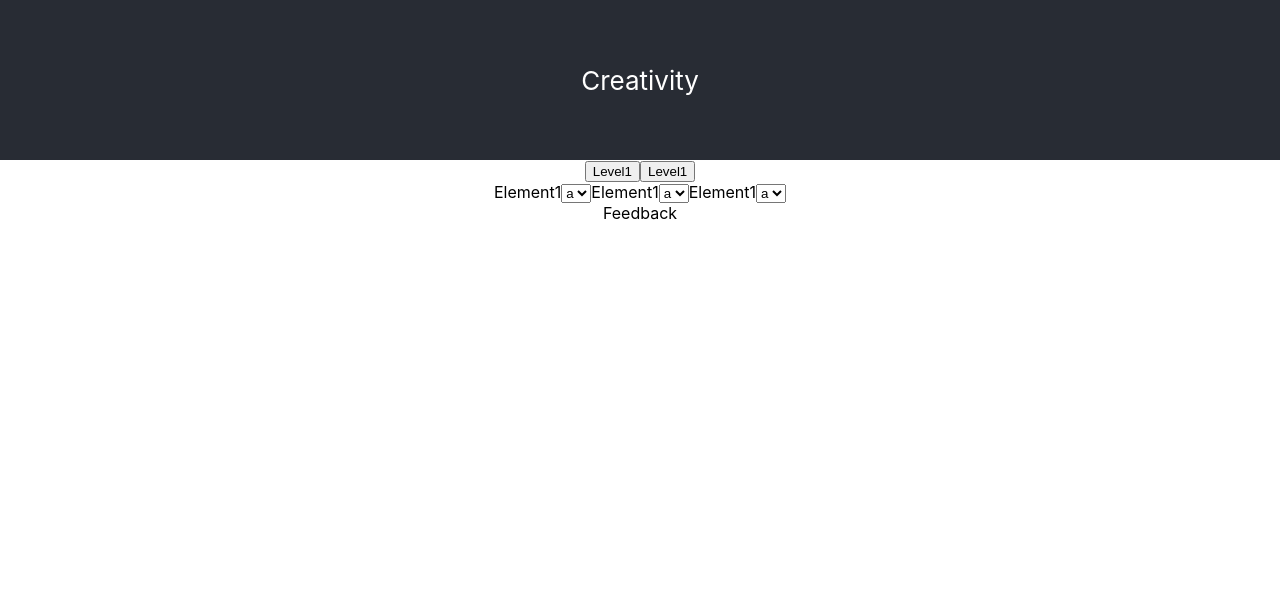
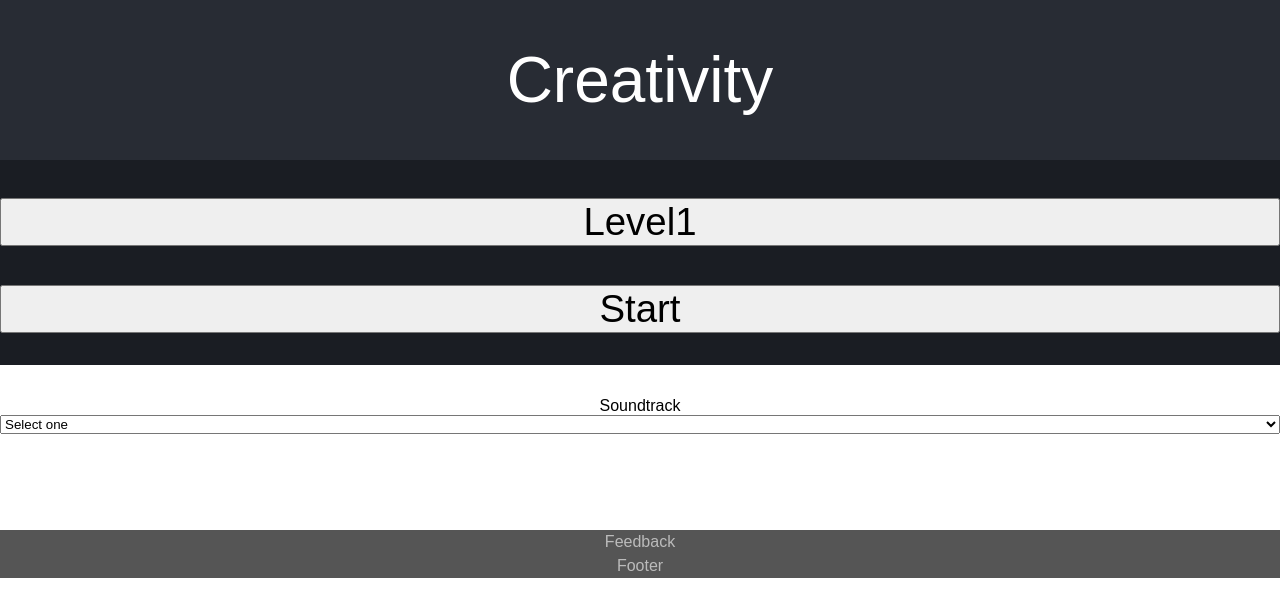
Before and after one commit to xd43vild69/react-creativity, a React (Create React App) app: page / in a window 1280 px wide. Shown: the top 616 px of the page. Built offline with nearby package versions, Linux system fonts and the light colour scheme.

Commit message:
include structure for cmps creativity project

```diff
--- a/src/App.css
+++ b/src/App.css
@@ -1,11 +1,10 @@
-.App {
-  text-align: center;
+* {
+  box-sizing: border-box;
+  font-family: ’Lato’, sans-serif;
+  margin: 0;
+  padding: 0;
 }
 
-.App-logo {
-  height: 40vmin;
-  pointer-events: none;
-}
 
 @media (prefers-reduced-motion: no-preference) {
   .App-logo {
@@ -14,13 +13,13 @@
 }
 
 .App-header {
-  background-color: #282c34;
+  background-color: hsl(220, 13%, 18%);
   min-height: 20vh;
   display: flex;
   flex-direction: column;
   align-items: center;
   justify-content: center;
-  font-size: calc(10px + 2vmin);
+  font-size: 5vw;
   color: white;
 }
 
@@ -36,3 +35,58 @@
     transform: rotate(360deg);
   }
 }
+
+.buttonElements {
+  display: flex;
+  flex-direction: column;
+  background-color: hsl(220, 14%, 12%);
+  padding-bottom: 2em;
+}
+
+.buttonElements button {
+  margin-top: 1em;
+  font-size: 3vw;
+}
+
+.DDLElements {
+  display: flex;
+  flex-direction: column;
+}
+
+.DropdownElement {
+  display: flex;
+  flex-direction: column;
+  padding-bottom: 1em;
+  margin-top: 2em;
+}
+
+.DropdownElement label {
+  display: flex;
+  flex-direction: column;
+  /* margin-bottom: 0.5em; */
+}
+
+.App {
+  text-align: center;
+  display: flex;
+  min-height: 100vh;
+  flex-direction: column;
+}
+
+.container {
+  /* background-color: rgb(177, 104, 104); */
+  min-height: 10vh;
+  flex: 1;
+}
+
+footer {
+  background-color: #555;
+  color: #bbb;
+  line-height: 1.5;
+}
+
+.feedback {
+  display: flex;
+  flex-direction: column;
+  flex-wrap: wrap;
+}
--- a/src/App.tsx
+++ b/src/App.tsx
@@ -1,5 +1,4 @@
 import React from 'react';
-import logo from './logo.svg';
 import './App.css';
 import CreativityManager from './components/CreativityManager';
 
--- a/src/components/ButtonElements.tsx
+++ b/src/components/ButtonElements.tsx
@@ -1,14 +1,31 @@
-import React from 'react'
+import { FC, useState } from 'react'
+import { createSolutionBuilderWithWatchHost } from 'typescript';
 
-const ButtonElements = () => {
+interface Props {
+    name: string
+}
+
+const ButtonElements: FC<{ name: string }> = ({ name }: Props) => {
+
+    const [levelName, setLevelName] = useState<string>("Level1");
+    const [counter, setCounter] = useState<number>(0);
 
     const addTask = (): void => {
-        console.log("xxx");
+        if (counter === 0){
+            setLevelName("Level 2");
+            setCounter(1);
+        }else if (counter ===1){
+            setLevelName("Level 3");
+            setCounter(2);
+        }else if (counter === 2){
+            setLevelName("Level 1");
+            setCounter(0);
+        }
     }
 
     return (
         <>
-            <button onClick={addTask}>Level1</button>
+            <button className="btnElement" onClick={addTask}>{levelName}</button>
         </>
     )
 }
--- /dev/null
+++ b/src/components/ButtonStart.tsx
@@ -0,0 +1,23 @@
+import { FC, useState } from 'react'
+import { createSolutionBuilderWithWatchHost } from 'typescript';
+
+interface Props {
+    name: string
+}
+
+const ButtonStart: FC<{ name: string }> = ({ name }: Props) => {
+
+    const [levelName, setLevelName] = useState<string>("Start");
+
+    const addTask = (): void => {
+
+    }
+
+    return (
+        <>
+            <button className="btnElement" onClick={addTask}>{levelName}</button>
+        </>
+    )
+}
+
+export default ButtonStart
--- a/src/components/CreativityManager.tsx
+++ b/src/components/CreativityManager.tsx
@@ -1,23 +1,29 @@
-import React from 'react'
-import DropdownElements from './DropdownElements'
+
+import DropdownElements, { IElements } from './DropdownElements'
 import ButtonElements from './ButtonElements'
 import Feedback from './Feedback'
+import ButtonStart from './ButtonStart'
 
 const CreativityManager = () => {
+
+const arrayElements: Array<IElements> = [{label:"1", value:"2"}, {label:"1x", value:"2x"}, {label:"1x", value:"2y"}]
+
     return (
         <div>
-            <div className="buttons">
-                <ButtonElements />
-                <ButtonElements />
+            <div className="buttonElements">
+                <ButtonElements name="Level" />
+                <ButtonStart name="Start" />
             </div>
-            <div className="Elements">
-                <DropdownElements />
-                <DropdownElements />
-                <DropdownElements />
+            <div className="DDLElements">
+                <DropdownElements name="Soundtrack" options={arrayElements} />
+                {/* <DropdownElements name="Composition Elements" options={arrayElements} />
+                <DropdownElements name="Themes" options={arrayElements} /> */}
             </div>
-            <div className="feedback">
+            <div className="container"></div>
+            <footer className="feedback">
                 <Feedback />
-            </div>
+                <div>Footer</div>
+            </footer>
         </div>
     )
 }
--- a/src/components/DropdownElements.tsx
+++ b/src/components/DropdownElements.tsx
@@ -1,15 +1,34 @@
-import React from 'react'
+import { FC, useState } from 'react'
 
-const DropdownElements = () => {
+export interface IElements {
+    label: string,
+    value: string
+}
+
+interface Props {
+    name: string
+    options?: IElements[]
+}
+
+const DropdownElements: FC<{ name: string, options: IElements[] }> = ({ name, options }: Props) => {
+
+    const [optionsElement, setOptionElements] = useState<IElements[]>([]);
+
+    //let ddlElements = optionsElement ?? [{ label: " ", value: " " }];
+
+    //setOptionElements(options);
+
+    console.log(options);
+
     return (
-        <>
-            <label>Element1</label>
+        <div className="DropdownElement">
+            <label>{name}</label>
+            {/* {fruit} */}
             <select>
-                <option value="1">a</option>
-                <option value="2">b</option>
-                <option value="3">c</option>
+                <option value="-1">Select one</option>
+                {options?.map((fruit) => <option value={fruit.label}>{fruit.label}</option>)}
             </select>
-        </>
+        </div>
     )
 }
 
```
Also changed, not shown: src/index.css (line endings or trailing spaces).
